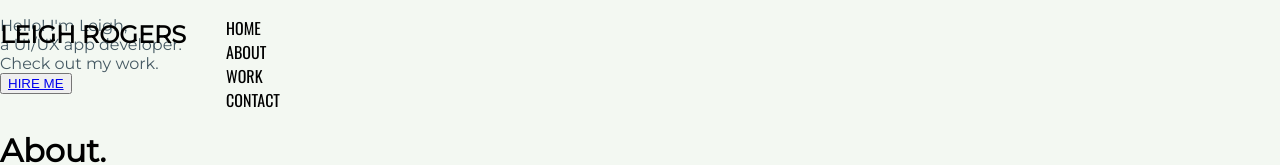
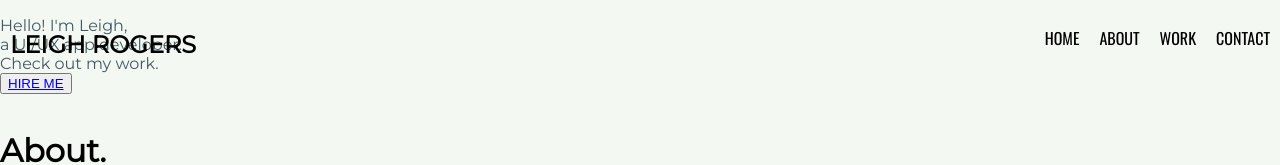
Before and after one commit to LeighMRogers/portfolio, a React (Create React App) app: page / in a window 1280 px wide. Shown: the top 165 px of the page. Built offline with nearby package versions, Linux system fonts and the light colour scheme.

Commit message:
setting up deployment of portfolio on github pages

```diff
--- a/src/App.css
+++ b/src/App.css
@@ -46,22 +46,37 @@
   font-family: "Oswald", sans-serif;
 } */
 
-nav{
+.navContainer {
   display: flex;
   flex-direction: row;
   justify-content: space-between;
   position:fixed;
+  width: 100%;
   /* left:60em;
   top:6em; */
   z-index: 100;
 }
 
-nav li{
+.logo {
   display: flex;
   flex-direction: row;
+  padding: 10px;
+}
+
+.navLinks {
+  display: flex;
+  flex-direction: row;
+}
+
+ul li {
+  display: flex;
+  flex-direction: row;
+  justify-content: space-between;
   cursor: pointer;
   font-family: "Oswald", sans-serif;
   text-transform: uppercase;
+  text-decoration: none;
+  padding: 10px
 }
 
 /* nav li .link{
--- a/src/components/Navbar.js
+++ b/src/components/Navbar.js
@@ -11,9 +11,9 @@ class Navbar extends Component {
     render() {
         return (
         <>
-        <nav>
-            <h1><Fade bottom cascade>{data.name}</Fade></h1>
-            <ul>
+        <nav className="navContainer">
+            <h1 className="logo"><Fade bottom cascade>{data.name}</Fade></h1>
+            <ul className="navLinks">
                 <li><Link
                     className='link'
                     activeClass="active"
```
Also changed, not shown: package.json (+7 -1 lines), 1 other file (tests, documents, lock files or other folders).
